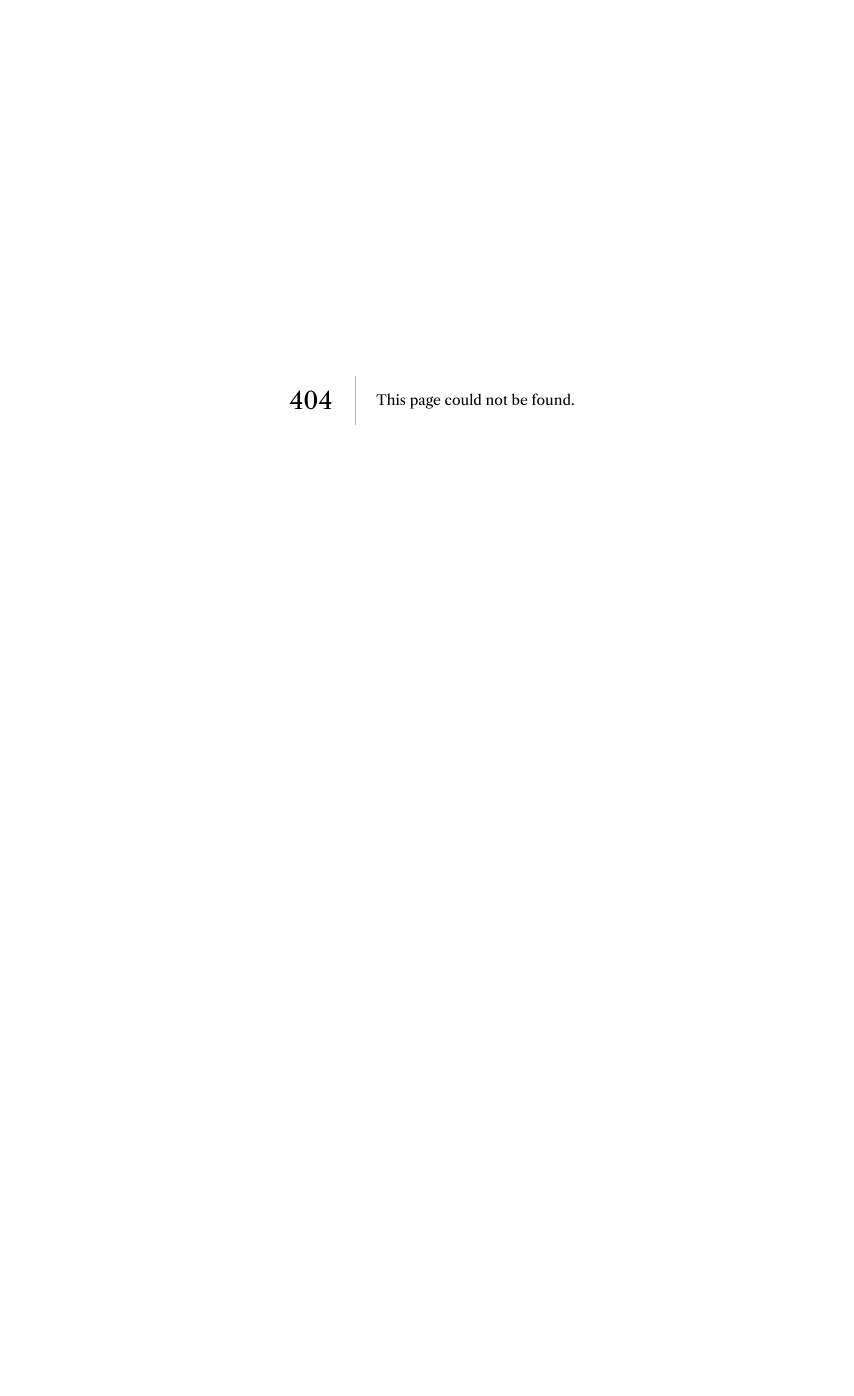
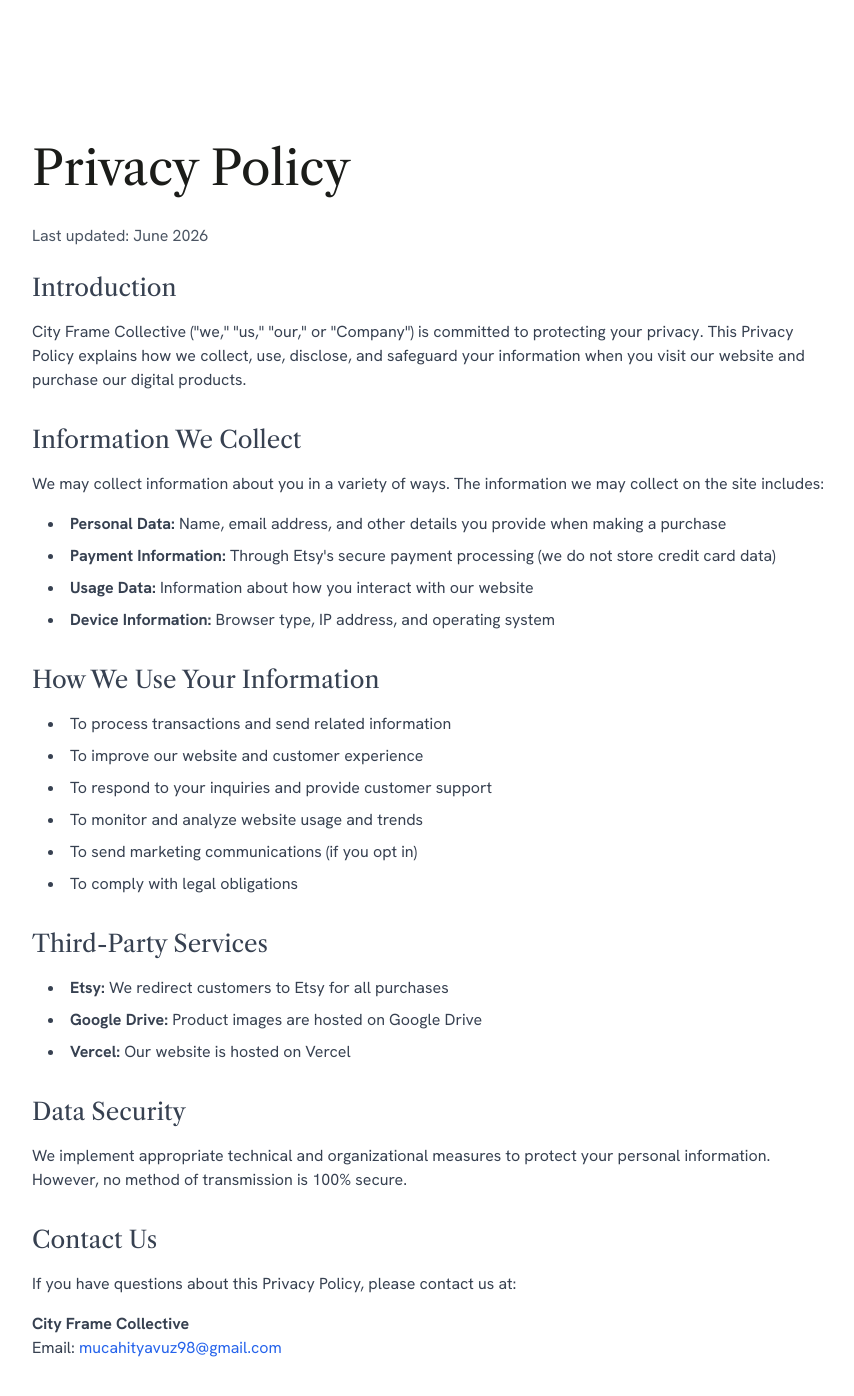
Before and after one commit to PeRc0Y/city-frame-collective, a Next.js app: page /privacy-policy in a window 1280 px wide. Before the commit this address had no page. Shown: the top 1396 px of the page, without its empty margins (208-1062 px from the left). Before the commit the page ends 800 px from the top, so only its background shows below. Built offline with nearby package versions, Linux system fonts and the light colour scheme.

Commit message:
Add Privacy Policy page component
This component outlines the privacy policy, detailing data collection, usage, and security measures.

```diff
--- /dev/null
+++ b/src/app/privacy-policy/page.tsx
@@ -0,0 +1,85 @@
+export default function PrivacyPolicy() {
+  return (
+    <div className="flex flex-col min-h-screen bg-white">
+      {/* Header Spacing */}
+      <div className="h-20"></div>
+
+      {/* Main Content */}
+      <main className="flex-1 px-6 py-12 md:px-12 md:py-16 max-w-4xl mx-auto">
+        <h1 className="text-4xl md:text-5xl font-serif mb-8">Privacy Policy</h1>
+        <p className="text-gray-600 mb-6">Last updated: June 2026</p>
+
+        <div className="space-y-8 text-gray-700">
+          {/* Introduction */}
+          <section>
+            <h2 className="text-2xl font-serif mb-4">Introduction</h2>
+            <p>
+              City Frame Collective ("we," "us," "our," or "Company") is committed to protecting your privacy.
+              This Privacy Policy explains how we collect, use, disclose, and safeguard your information when you
+              visit our website and purchase our digital products.
+            </p>
+          </section>
+
+          {/* Information We Collect */}
+          <section>
+            <h2 className="text-2xl font-serif mb-4">Information We Collect</h2>
+            <p className="mb-4">We may collect information about you in a variety of ways. The information we may collect on the site includes:</p>
+            <ul className="list-disc list-inside space-y-2 ml-4">
+              <li><strong>Personal Data:</strong> Name, email address, and other details you provide when making a purchase</li>
+              <li><strong>Payment Information:</strong> Through Etsy's secure payment processing (we do not store credit card data)</li>
+              <li><strong>Usage Data:</strong> Information about how you interact with our website</li>
+              <li><strong>Device Information:</strong> Browser type, IP address, and operating system</li>
+            </ul>
+          </section>
+
+          {/* How We Use Your Information */}
+          <section>
+            <h2 className="text-2xl font-serif mb-4">How We Use Your Information</h2>
+            <ul className="list-disc list-inside space-y-2 ml-4">
+              <li>To process transactions and send related information</li>
+              <li>To improve our website and customer experience</li>
+              <li>To respond to your inquiries and provide customer support</li>
+              <li>To monitor and analyze website usage and trends</li>
+              <li>To send marketing communications (if you opt in)</li>
+              <li>To comply with legal obligations</li>
+            </ul>
+          </section>
+
+          {/* Third-Party Services */}
+          <section>
+            <h2 className="text-2xl font-serif mb-4">Third-Party Services</h2>
+            <ul className="list-disc list-inside space-y-2 ml-4 mt-4">
+              <li><strong>Etsy:</strong> We redirect customers to Etsy for all purchases</li>
+              <li><strong>Google Drive:</strong> Product images are hosted on Google Drive</li>
+              <li><strong>Vercel:</strong> Our website is hosted on Vercel</li>
+            </ul>
+          </section>
+
+          {/* Data Security */}
+          <section>
+            <h2 className="text-2xl font-serif mb-4">Data Security</h2>
+            <p>
+              We implement appropriate technical and organizational measures to protect your personal information.
+              However, no method of transmission is 100% secure.
+            </p>
+          </section>
+
+          {/* Contact Information */}
+          <section>
+            <h2 className="text-2xl font-serif mb-4">Contact Us</h2>
+            <p>
+              If you have questions about this Privacy Policy, please contact us at:
+            </p>
+            <p className="mt-4">
+              <strong>City Frame Collective</strong><br />
+              Email: <a href="mailto:mucahityavuz98@gmail.com" className="text-blue-600 hover:underline">mucahityavuz98@gmail.com</a>
+            </p>
+          </section>
+        </div>
+      </main>
+
+      {/* Footer Spacing */}
+      <div className="h-12"></div>
+    </div>
+  )
+}
```
